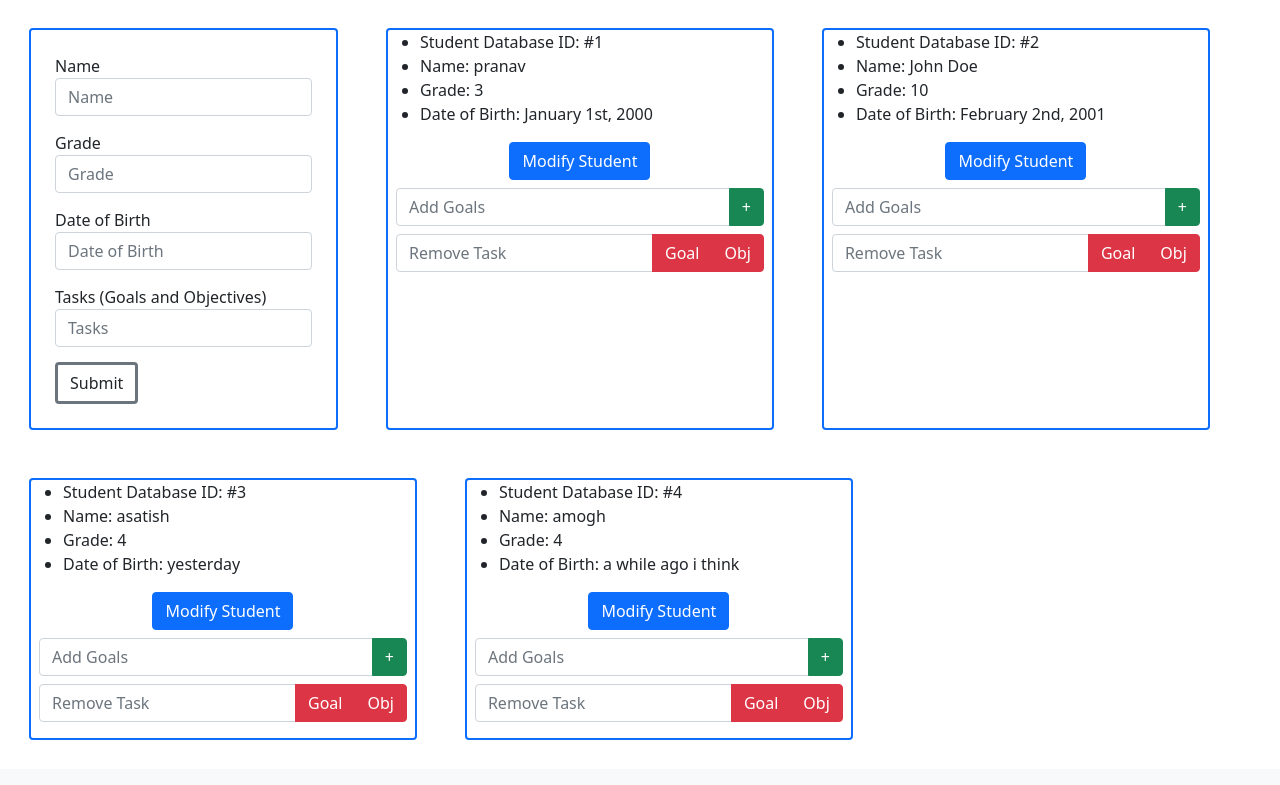
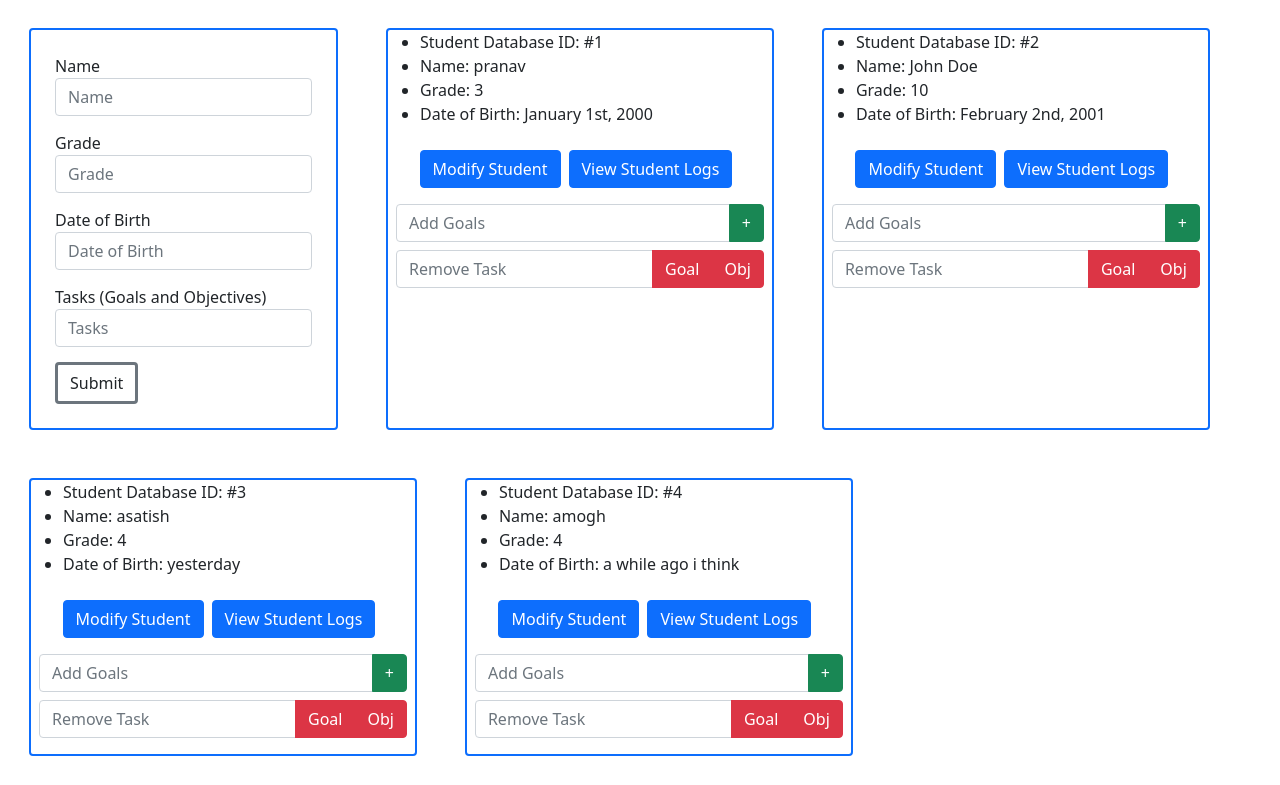
Before and after one commit to Vort3xed/SmartIEPV1, a Flask app: page /students in a window 1280 px wide. Shown: the part 66-851 px from the top of the page. Before the commit the page ends 806 px from the top, so only its background shows below. Run offline with Flask 3, Linux system fonts and the light colour scheme; a user stored in the database is signed in; some libraries are stand-ins or nearby versions.

Commit message:
view student logs

```diff
--- a/app.py
+++ b/app.py
@@ -275,19 +275,28 @@ def modifylogs():
 		#Query the student to be modified
 
 		log_units = len(modify_student.logs[:-1].split("|"))
-		# json_parcel = {
-		# 	"ID": log_units + 1,
-		# 	"Date": log_date,
-		# 	"Log": log_text
-		# }
-		# print(ast.literal_eval(json_parcel))
+		#Get the amount of logs the student has
+
 		json_parcel = '{"ID": ' + str(log_units + 1) + ', "Date": "' + log_date + '", "Log": "' + log_text + '"}'
+		#Format the log to be added to the student's logs field
 
 		modify_student.logs = modify_student.logs + json_parcel + "|"
 		print(modify_student.logs)
 		db.session.commit()
 		return(redirect(url_for("main.logs")))
 
+@main.route("/viewlogs", methods=('GET', 'POST'))
+@login_required
+def viewlogs():
+	if request.method == 'POST':
+		button_value = request.form["viewlog"]
+		student = re.sub("\D", "", button_value)
+		#Remove all non-numeric characters from the button value to get the student ID. Student ID is linked to the number found in the button value.
+
+		global STUDENT_LOG_ID
+		STUDENT_LOG_ID = int(student)
+
+		return(redirect(url_for("main.logs")))
 
 @main.route("/terminatestudent", methods=('GET', 'POST'))
 @login_required
--- a/templates/students.html
+++ b/templates/students.html
@@ -77,6 +77,11 @@
                             <button class="btn btn-primary" type="button" data-toggle="collapse" data-target="#dropDownForm{{ student.student_id }}" aria-expanded="false" aria-controls="dropDownForm">
                                 Modify Student
                             </button>
+                            <form class="m-2" method="post" action="/viewlogs">
+                                <button class="btn btn-primary" name="viewlog" value="viewlog{{ student.student_id }}" type="submit">
+                                    View Student Logs
+                                </button>
+                            </form>
                         </div>
                         <div class="collapse" id="dropDownForm{{ student.student_id }}">
                             <form method = "post" action="/students">
```
